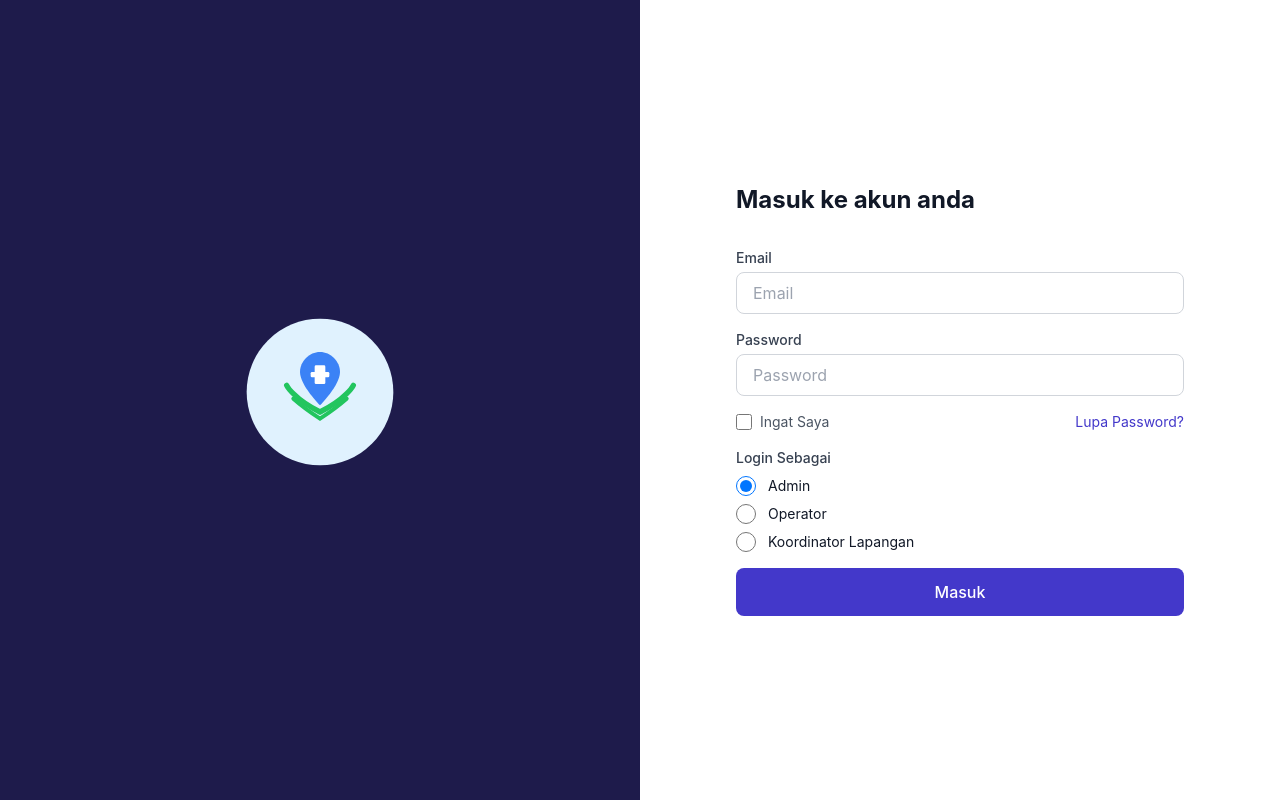
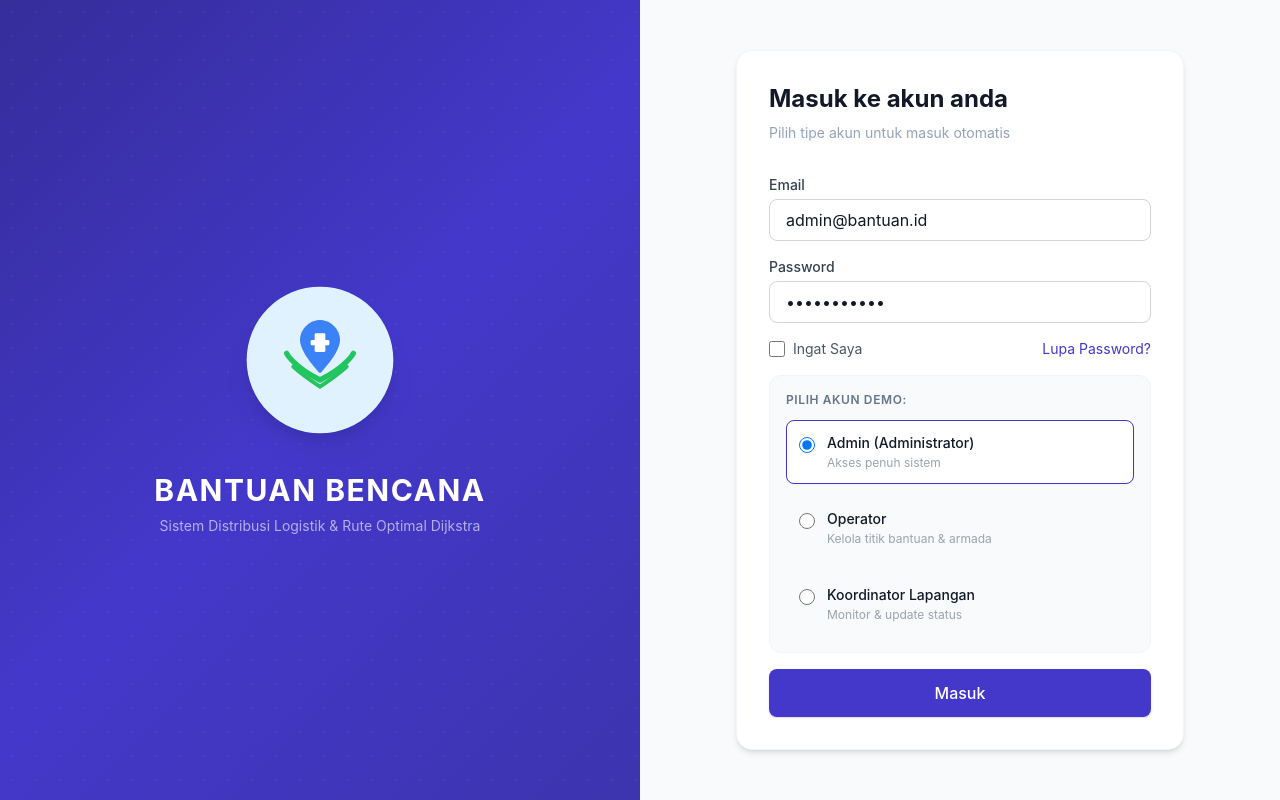
Before and after one commit to sourtangerine/FP-MATDIS-4, a Next.js app: page /login in a window 1280 px wide. Built offline with nearby package versions, Linux system fonts and the light colour scheme.

Commit message:
versionupdate

```diff
--- a/src/app/(protected)/map/page.tsx
+++ b/src/app/(protected)/map/page.tsx
@@ -200,10 +200,10 @@ export default function MapPage() {
           <div className="flex items-center gap-2 flex-wrap">
             <h2 className="font-bold text-lg mr-4">Peta Sebaran</h2>
             {[
-              { icon: "📋", label: "Data Penerbangan", action: () => {} },
-              { icon: "🌐", label: "Perencanaan Penerbangan", action: () => setShowRouteModal(true) },
+              { icon: "📋", label: "Data Titik Bantuan", action: () => {} },
+              { icon: "🌐", label: "Optimasi Rute (Dijkstra)", action: () => setShowRouteModal(true) },
               { icon: "⚙️", label: "Setup", action: () => setShowSetupModal(true) },
-              { icon: "🖥️", label: "Simulasi", action: handleComputeRoute },
+              { icon: "🖥️", label: "Simulasikan Rute", action: handleComputeRoute },
               { icon: "📺", label: "Monitoring", action: () => window.location.href = "/monitoring" },
               { icon: "➕", label: "Tambah Titik", action: () => setShowAddModal(true) },
             ].map((btn) => (
--- a/src/app/login/page.tsx
+++ b/src/app/login/page.tsx
@@ -1,6 +1,6 @@
 "use client";
 
-import { useState } from "react";
+import { useState, useEffect } from "react";
 import { signIn } from "next-auth/react";
 import { useRouter } from "next/navigation";
 
@@ -13,6 +13,19 @@ export default function LoginPage() {
   const [error, setError] = useState("");
   const [loading, setLoading] = useState(false);
   const [toast, setToast] = useState("");
+
+  useEffect(() => {
+    if (selectedRole === "ADMIN") {
+      setEmail("admin@bantuan.id");
+      setPassword("password123");
+    } else if (selectedRole === "OPERATOR") {
+      setEmail("operator@bantuan.id");
+      setPassword("password123");
+    } else if (selectedRole === "KOORDINATOR_LAPANGAN") {
+      setEmail("koordinator@bantuan.id");
+      setPassword("password123");
+    }
+  }, [selectedRole]);
 
   const handleSubmit = async () => {
     setError("");
@@ -45,13 +58,42 @@ export default function LoginPage() {
 
   return (
     <div className="min-h-screen flex">
+      {/* Dynamic styles */}
+      <style dangerouslySetInnerHTML={{__html: `
+        @keyframes fadeInUp {
+          from {
+            opacity: 0;
+            transform: translateY(20px);
+          }
+          to {
+            opacity: 1;
+            transform: translateY(0);
+          }
+        }
+        @keyframes gradient-shift {
+          0% { background-position: 0% 50%; }
+          50% { background-position: 100% 50%; }
+          100% { background-position: 0% 50%; }
+        }
+        .animate-fade-in-up {
+          animation: fadeInUp 0.6s cubic-bezier(0.16, 1, 0.3, 1) forwards;
+        }
+        .animated-gradient {
+          background: linear-gradient(-45deg, #1e1b4b, #312e81, #4338ca, #1e1b4b);
+          background-size: 400% 400%;
+          animation: gradient-shift 12s ease infinite;
+        }
+      `}} />
+
       {/* Left Panel */}
-      <div className="hidden lg:flex lg:w-1/2 bg-[#1e1b4b] items-center justify-center">
-        <div className="text-center">
+      <div className="hidden lg:flex lg:w-1/2 animated-gradient items-center justify-center relative overflow-hidden">
+        {/* Decorative elements for premium look */}
+        <div className="absolute inset-0 bg-[radial-gradient(circle_at_center,rgba(255,255,255,0.05)_1px,transparent_1px)] bg-[size:24px_24px] pointer-events-none" />
+        <div className="text-center relative z-10">
           <div className="w-48 h-48 mx-auto mb-4 flex items-center justify-center">
             <svg
               viewBox="0 0 120 120"
-              className="w-40 h-40"
+              className="w-40 h-40 drop-shadow-xl"
               fill="none"
               xmlns="http://www.w3.org/2000/svg"
             >
@@ -76,13 +118,16 @@ export default function LoginPage() {
               <rect x="53" y="45" width="14" height="4" rx="1" fill="white" />
             </svg>
           </div>
+          <h2 className="text-3xl font-bold text-white tracking-wider mt-4">BANTUAN BENCANA</h2>
+          <p className="text-white/60 text-sm mt-2 max-w-sm mx-auto">Sistem Distribusi Logistik & Rute Optimal Dijkstra</p>
         </div>
       </div>
 
       {/* Right Panel */}
-      <div className="flex-1 flex items-center justify-center p-8 bg-white">
-        <div className="w-full max-w-md">
-          <h1 className="text-2xl font-bold mb-8">Masuk ke akun anda</h1>
+      <div className="flex-1 flex items-center justify-center p-8 bg-slate-50">
+        <div className="w-full max-w-md bg-white p-8 rounded-2xl shadow-md border border-slate-100 animate-fade-in-up">
+          <h1 className="text-2xl font-bold mb-2 text-[#111827]">Masuk ke akun anda</h1>
+          <p className="text-slate-400 text-sm mb-8">Pilih tipe akun untuk masuk otomatis</p>
 
           <div className="space-y-4">
             <div>
@@ -93,7 +138,7 @@ export default function LoginPage() {
                 type="email"
                 value={email}
                 onChange={(e) => setEmail(e.target.value)}
-                className="w-full px-4 py-2 border border-gray-300 rounded-lg focus:ring-2 focus:ring-[#4338ca] focus:border-transparent outline-none"
+                className="w-full px-4 py-2 border border-gray-300 rounded-lg focus:ring-2 focus:ring-[#4338ca] focus:border-transparent outline-none transition-all duration-200"
                 placeholder="Email"
               />
             </div>
@@ -106,7 +151,7 @@ export default function LoginPage() {
                 type="password"
                 value={password}
                 onChange={(e) => setPassword(e.target.value)}
-                className="w-full px-4 py-2 border border-gray-300 rounded-lg focus:ring-2 focus:ring-[#4338ca] focus:border-transparent outline-none"
+                className="w-full px-4 py-2 border border-gray-300 rounded-lg focus:ring-2 focus:ring-[#4338ca] focus:border-transparent outline-none transition-all duration-200"
                 placeholder="Password"
                 onKeyDown={(e) => e.key === "Enter" && handleSubmit()}
               />
@@ -118,7 +163,7 @@ export default function LoginPage() {
                   type="checkbox"
                   checked={rememberMe}
                   onChange={(e) => setRememberMe(e.target.checked)}
-                  className="w-4 h-4 rounded border-gray-300"
+                  className="w-4 h-4 rounded border-gray-300 text-[#4338ca] focus:ring-[#4338ca]"
                 />
                 <span className="text-sm text-gray-600">Ingat Saya</span>
               </label>
@@ -131,19 +176,23 @@ export default function LoginPage() {
               </button>
             </div>
 
-            <div>
-              <p className="text-sm font-medium text-gray-700 mb-2">
-                Login Sebagai
+            <div className="bg-slate-50 p-4 rounded-xl border border-slate-100">
+              <p className="text-xs font-semibold text-slate-500 uppercase tracking-wider mb-3">
+                Pilih Akun Demo:
               </p>
-              <div className="space-y-2">
+              <div className="space-y-3">
                 {[
-                  { value: "ADMIN", label: "Admin" },
-                  { value: "OPERATOR", label: "Operator" },
-                  { value: "KOORDINATOR_LAPANGAN", label: "Koordinator Lapangan" },
+                  { value: "ADMIN", label: "Admin (Administrator)", desc: "Akses penuh sistem" },
+                  { value: "OPERATOR", label: "Operator", desc: "Kelola titik bantuan & armada" },
+                  { value: "KOORDINATOR_LAPANGAN", label: "Koordinator Lapangan", desc: "Monitor & update status" },
                 ].map((role) => (
                   <label
                     key={role.value}
-                    className="flex items-center gap-3 cursor-pointer"
+                    className={`flex items-start gap-3 p-3 rounded-lg border cursor-pointer transition-all duration-200 ${
+                      selectedRole === role.value
+                        ? "bg-white border-[#4338ca] shadow-sm"
+                        : "bg-transparent border-transparent hover:bg-slate-100/50"
+                    }`}
                   >
                     <input
                       type="radio"
@@ -151,9 +200,12 @@ export default function LoginPage() {
                       value={role.value}
                       checked={selectedRole === role.value}
                       onChange={(e) => setSelectedRole(e.target.value)}
-                      className="w-5 h-5 text-[#4338ca] border-gray-300 focus:ring-[#4338ca]"
+                      className="mt-1 w-4 h-4 text-[#4338ca] border-gray-300 focus:ring-[#4338ca]"
                     />
-                    <span className="text-sm">{role.label}</span>
+                    <div>
+                      <p className="text-sm font-medium text-gray-900">{role.label}</p>
+                      <p className="text-xs text-gray-400 mt-0.5">{role.desc}</p>
+                    </div>
                   </label>
                 ))}
               </div>
@@ -168,7 +220,7 @@ export default function LoginPage() {
             <button
               onClick={handleSubmit}
               disabled={loading}
-              className="w-full bg-[#4338ca] hover:bg-[#3730a3] text-white font-medium py-3 rounded-lg transition-colors disabled:opacity-50 disabled:cursor-not-allowed flex items-center justify-center gap-2"
+              className="w-full bg-[#4338ca] hover:bg-[#3730a3] text-white font-medium py-3 rounded-lg transition-colors disabled:opacity-50 disabled:cursor-not-allowed flex items-center justify-center gap-2 shadow-sm shadow-[#4338ca]/20"
             >
               {loading && (
                 <svg
--- a/src/components/DijkstraGraph.tsx
+++ b/src/components/DijkstraGraph.tsx
@@ -43,6 +43,28 @@ export default function DijkstraGraph({
   return (
     <div className="w-full overflow-auto">
       <svg viewBox="0 0 650 550" className="w-full h-auto max-h-[400px]">
+        {/* SVG Animations */}
+        <style dangerouslySetInnerHTML={{__html: `
+          @keyframes march {
+            to {
+              stroke-dashoffset: -12;
+            }
+          }
+          .marching-ants {
+            stroke-dasharray: 6 6;
+            animation: march 0.8s linear infinite;
+          }
+          @keyframes pulse-node {
+            0%, 100% { transform: scale(1); }
+            50% { transform: scale(1.08); }
+          }
+          .pulsing-node {
+            transform-origin: center;
+            transform-box: fill-box;
+            animation: pulse-node 2s infinite ease-in-out;
+          }
+        `}} />
+
         {/* Edges */}
         {edges.map((edge) => {
           const from = nodeMap.get(edge.fromId);
@@ -61,9 +83,20 @@ export default function DijkstraGraph({
                 x2={to.x}
                 y2={to.y}
                 stroke={highlighted ? "#4338ca" : "#d1d5db"}
-                strokeWidth={highlighted ? 3 : 1.5}
+                strokeWidth={highlighted ? 4 : 1.5}
                 opacity={highlighted ? 1 : 0.6}
               />
+              {highlighted && (
+                <line
+                  x1={from.x}
+                  y1={from.y}
+                  x2={to.x}
+                  y2={to.y}
+                  stroke="#a5b4fc"
+                  strokeWidth={2}
+                  className="marching-ants"
+                />
+              )}
               <text
                 x={midX}
                 y={midY - 5}
@@ -82,7 +115,7 @@ export default function DijkstraGraph({
         {nodes.map((node) => {
           const isInPath = highlightPath.includes(node.id);
           return (
-            <g key={node.id}>
+            <g key={node.id} className={isInPath ? "pulsing-node" : ""}>
               <circle
                 cx={node.x}
                 cy={node.y}
--- a/src/components/Sidebar.tsx
+++ b/src/components/Sidebar.tsx
@@ -49,10 +49,10 @@ export default function Sidebar() {
             <Link
               key={item.href}
               href={item.href}
-              className={`block px-4 py-2 rounded-lg text-sm transition-colors ${
+              className={`block px-4 py-2.5 rounded-lg text-sm transition-all duration-200 transform hover:scale-[1.02] active:scale-[0.98] ${
                 isActive
-                  ? "bg-white text-[#1e1b4b] font-medium"
-                  : "text-white/80 hover:bg-[#3730a3] hover:text-white"
+                  ? "bg-white text-[#1e1b4b] font-semibold shadow-md"
+                  : "text-white/85 hover:bg-[#3730a3] hover:text-white"
               }`}
             >
               {item.label}
@@ -65,7 +65,7 @@ export default function Sidebar() {
       <div className="p-4">
         <button
           onClick={() => signOut({ callbackUrl: "/login" })}
-          className="w-full text-left px-4 py-2 text-sm text-red-300 hover:text-red-100 hover:bg-red-900/30 rounded-lg transition-colors"
+          className="w-full text-left px-4 py-2.5 text-sm text-red-300 hover:text-red-100 hover:bg-red-900/30 rounded-lg transition-all duration-200 transform hover:scale-[1.02] active:scale-[0.98]"
         >
           Logout
         </button>
--- a/src/components/StatsCard.tsx
+++ b/src/components/StatsCard.tsx
@@ -8,7 +8,7 @@ interface StatsCardProps {
 export default function StatsCard({ value, label, icon, highlight }: StatsCardProps) {
   return (
     <div
-      className={`bg-white rounded-xl p-4 shadow-sm border ${
+      className={`bg-white rounded-xl p-4 shadow-sm border hover:scale-[1.03] hover:shadow-md transition-all duration-300 ease-out cursor-default ${
         highlight ? "border-[#4338ca]/20" : "border-gray-100"
       }`}
     >
```
Also changed, not shown: 1 other file (tests, documents, lock files or other folders).
